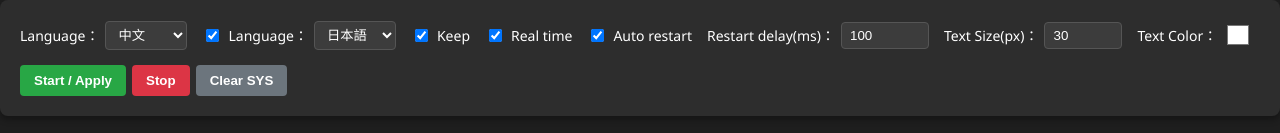
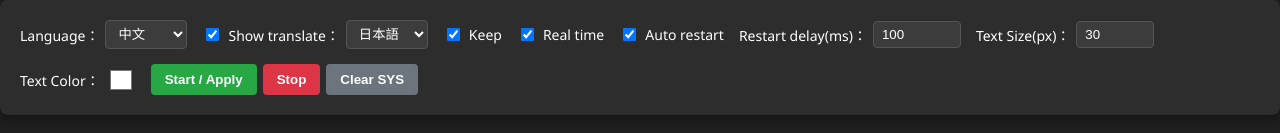
Before and after one commit to kanowu/STT, a plain HTML site: page index.html in a window 1280 px wide. Shown: the top 133 px of the page. Drawn offline with Linux system fonts and the light colour scheme.

Commit message:
[FEATURE] change text

```diff
--- a/index.html
+++ b/index.html
@@ -109,7 +109,7 @@
 
         <div class="control-group">
             <input type="checkbox" id="chk-tran" checked>
-            <label for="lang-tran">Language：</label>
+            <label for="lang-tran">Show translate：</label>
             <select id="lang-tran">
                 <option value="ja" selected>日本語</option>
                 <option value="zh-TW">中文</option>
```
